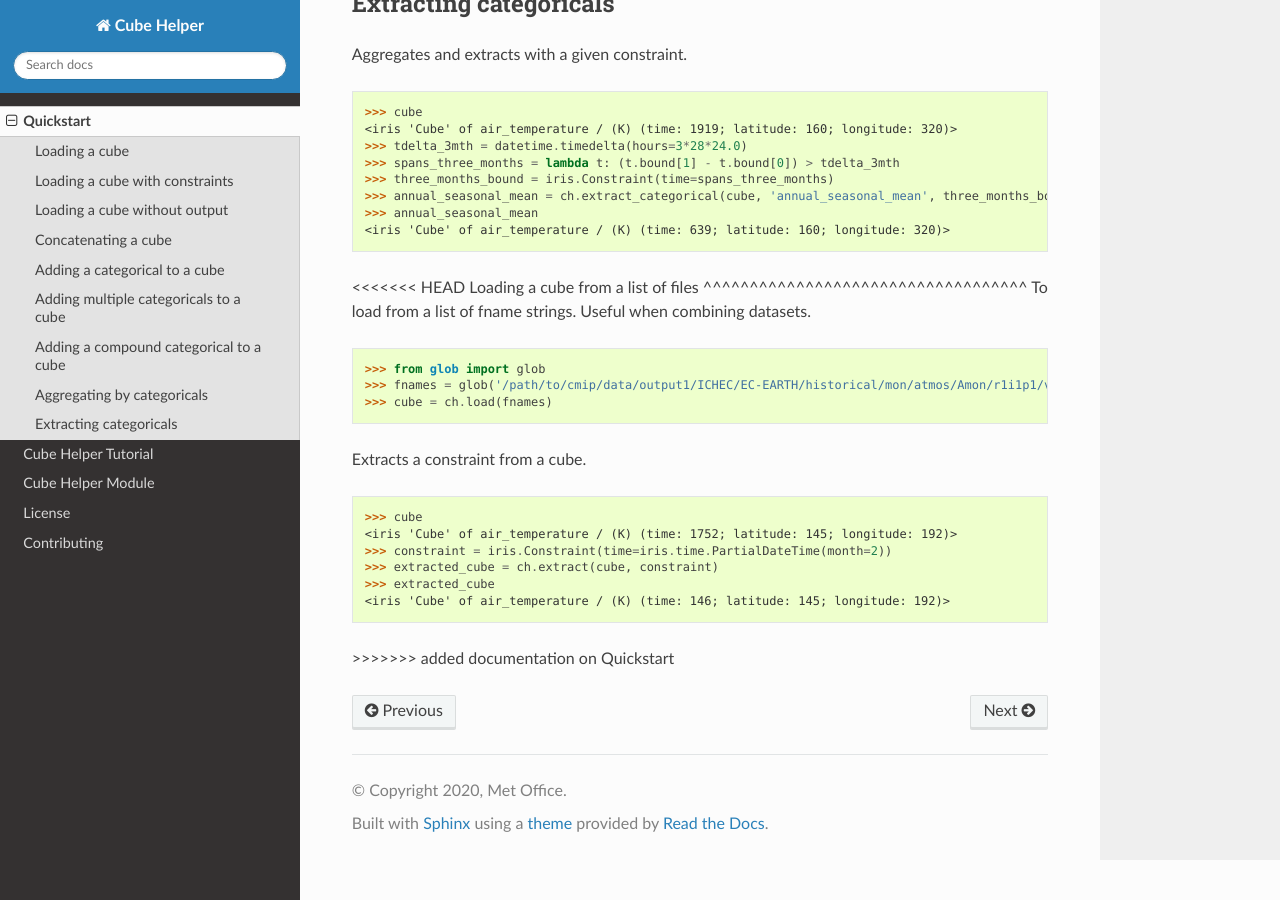
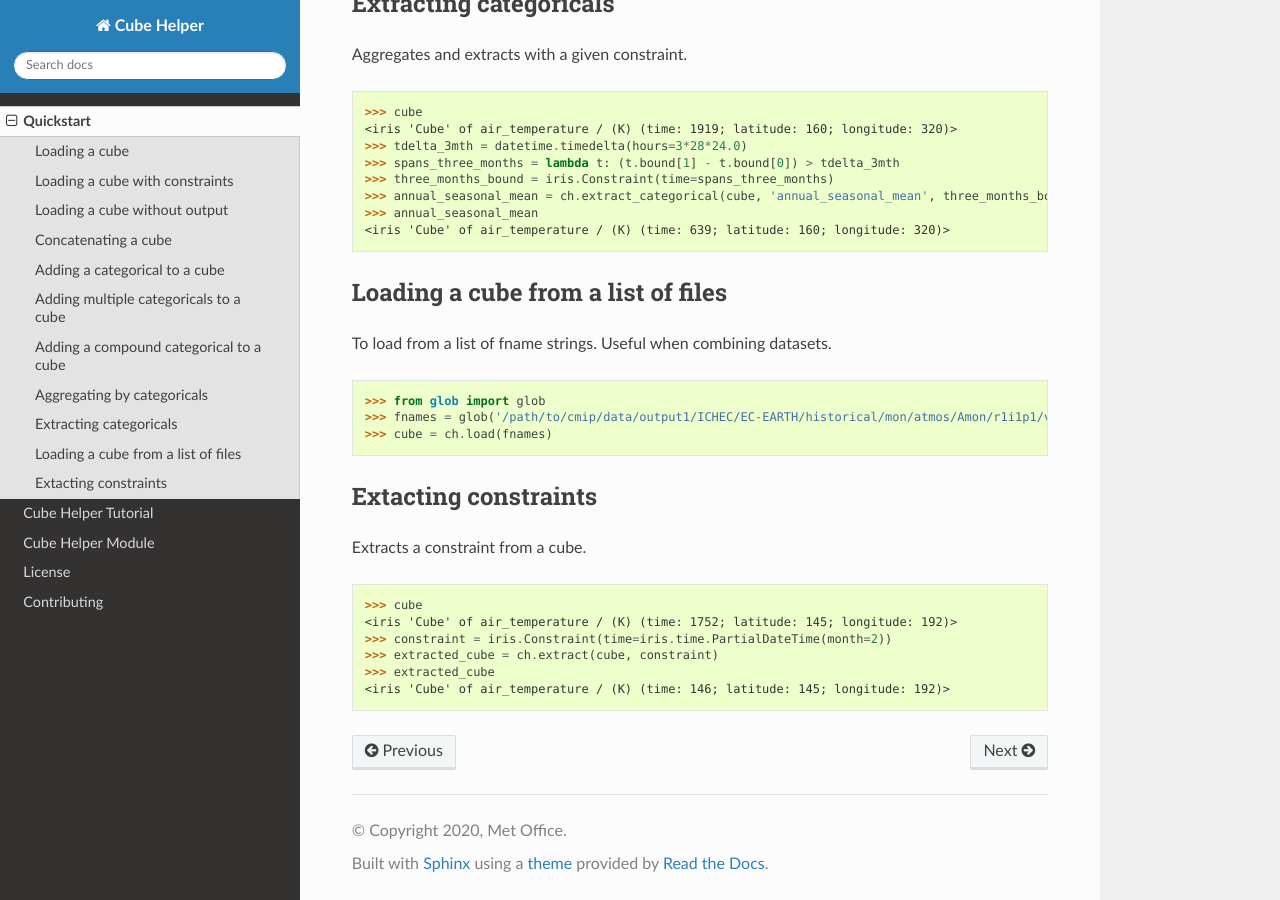
Before and after one commit to MetOffice/cube_helper, a Sphinx documentation site: the page built from docs/source/Quickstart.rst, in a window 1280 px wide and 900 px high, scrolled down 5127 px. Built offline with Sphinx 7.4.7 and the Read the Docs theme 2.0.0, drawn with Linux system fonts in a browser that asks for light colours.

Commit message:
test_rebase

```diff
--- a/docs/source/Quickstart.rst
+++ b/docs/source/Quickstart.rst
@@ -292,7 +292,6 @@ Aggregates and extracts with a given constraint.
    >>> annual_seasonal_mean
    <iris 'Cube' of air_temperature / (K) (time: 639; latitude: 160; longitude: 320)>
 
-<<<<<<< HEAD
 Loading a cube from a list of files
 ^^^^^^^^^^^^^^^^^^^^^^^^^^^^^^^^^^^
 To load from a list of fname strings. Useful when combining datasets.
@@ -302,7 +301,7 @@ To load from a list of fname strings. Useful when combining datasets.
    >>> from glob import glob
    >>> fnames = glob('/path/to/cmip/data/output1/ICHEC/EC-EARTH/historical/mon/atmos/Amon/r1i1p1/v20131231/tas/*.nc')
    >>> cube = ch.load(fnames)
-=======
+
 Extacting constraints
 ^^^^^^^^^^^^^^^^^^^^^
 Extracts a constraint from a cube.
@@ -315,4 +314,3 @@ Extracts a constraint from a cube.
    >>> extracted_cube = ch.extract(cube, constraint)
    >>> extracted_cube
    <iris 'Cube' of air_temperature / (K) (time: 146; latitude: 145; longitude: 192)>
->>>>>>> added documentation on Quickstart
```
